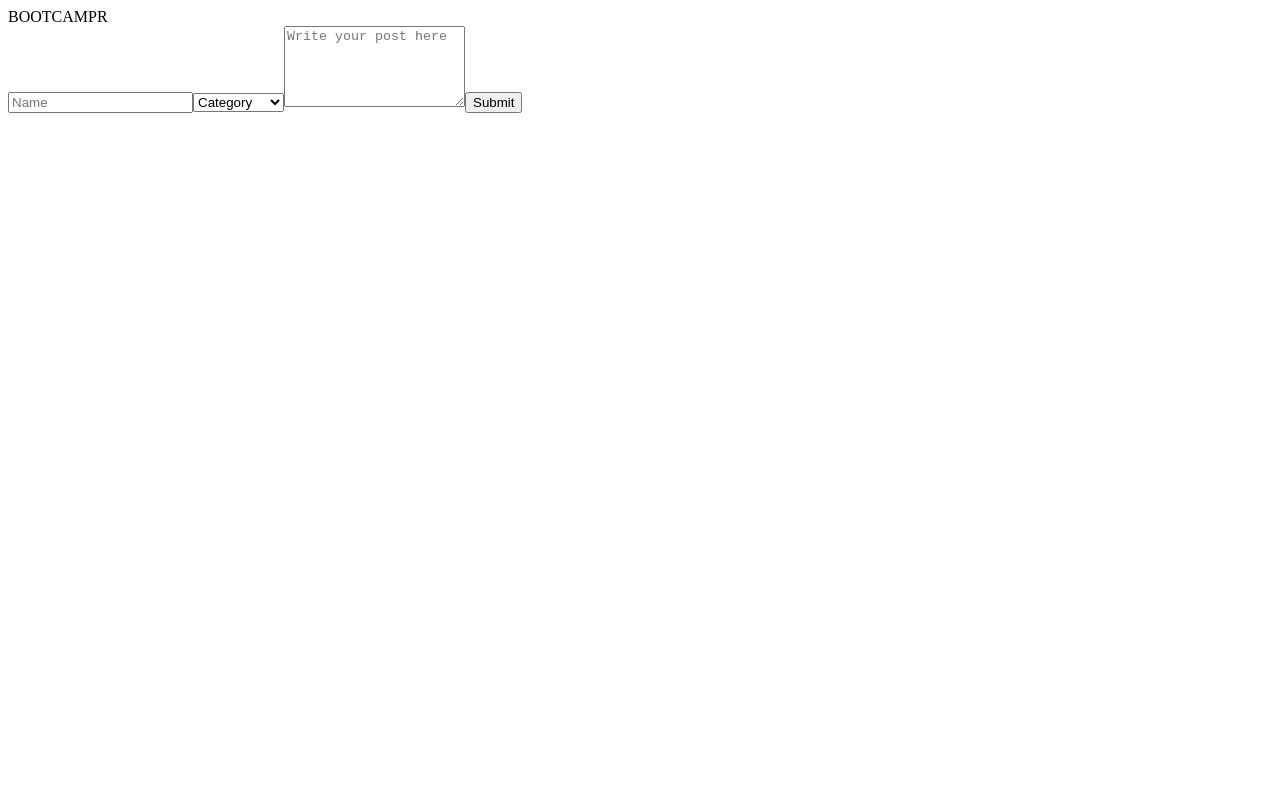
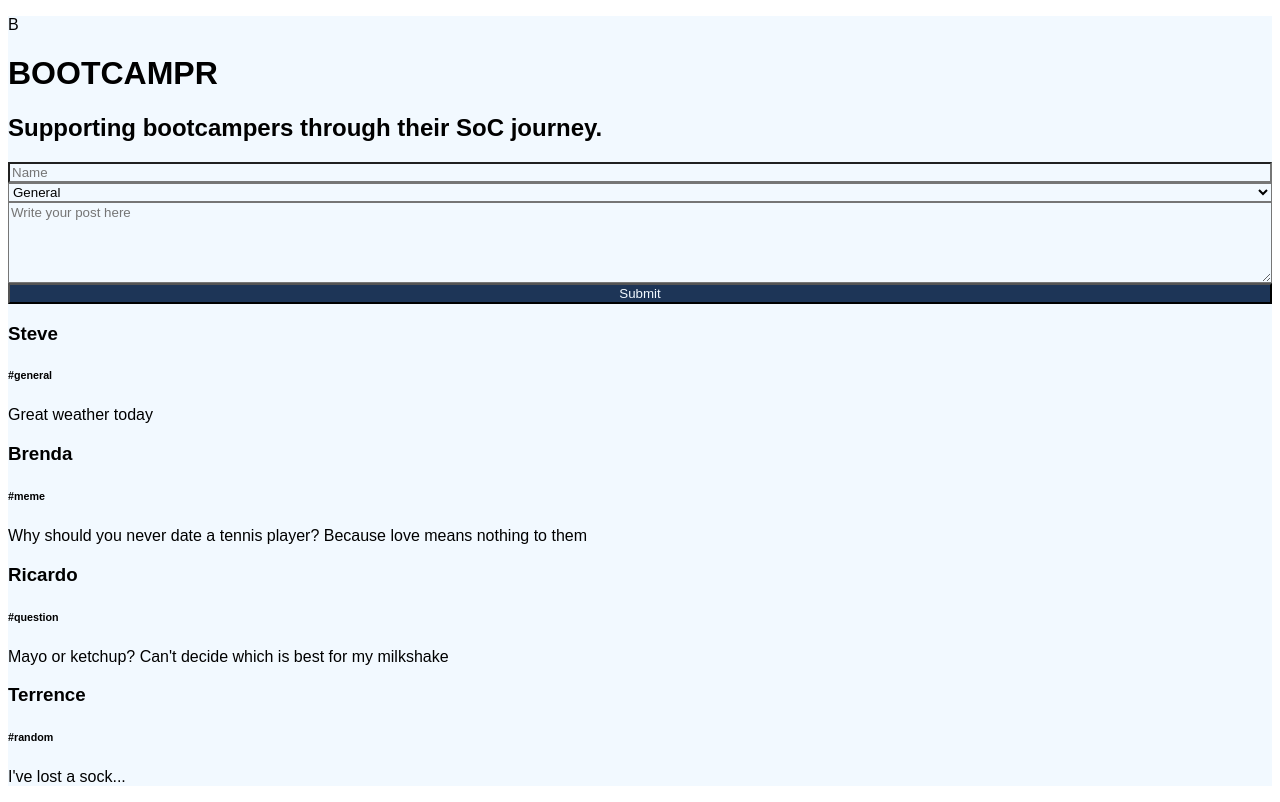
Before and after one commit to bvhadra/BootCampr, a React (Create React App) app in the folder bootcampr/: page / in a window 1280 px wide. Built offline with nearby package versions, Linux system fonts and the light colour scheme.

Commit message:
created new header component and started work on css

```diff
--- a/bootcampr/src/components/App/App.css
+++ b/bootcampr/src/components/App/App.css
@@ -0,0 +1,16 @@
+:root {
+  --dark-blue: #1d3557;
+  --light-blue: #2a93fa;
+  --orange: #fca311;
+  --off-white: #f2f9ff;
+  --cream: #f1f1e6;
+}
+
+.App {
+  font-family: "arial";
+  background-color: var(--off-white);
+}
+
+p {
+
+}
--- a/bootcampr/src/components/App/App.js
+++ b/bootcampr/src/components/App/App.js
@@ -3,10 +3,11 @@ import "./App.css";
 import InputForm from "../InputForm/InputForm";
 import NewPost from "../NewPost/NewPost";
 import dummyPosts from "../data/dummyPosts";
+import Header from "../Header/Header";
 
 function App() {
   // initial state to show the dummyPosts data on the screen
-  const [posts, setPosts] = useState([dummyPosts]);
+  const [posts, setPosts] = useState(dummyPosts);
 
   console.log(posts);
 
@@ -22,7 +23,7 @@ function App() {
 
   return (
     <div className="App">
-      <header>BOOTCAMPR</header>
+      <Header />
       <InputForm handleNewPost={handleNewPost} />
       {posts.map((e) => (
         <NewPost name={e.name} category={e.category} post={e.post} />
--- /dev/null
+++ b/bootcampr/src/components/Header/Header.js
@@ -0,0 +1,12 @@
+import React from "react";
+import "./Header.css";
+
+export default function Header() {
+  return (
+    <div>
+      <p>B</p>
+      <h1>BOOTCAMPR</h1>
+      <h2>Supporting bootcampers through their SoC journey.</h2>
+    </div>
+  );
+}
--- a/bootcampr/src/components/InputForm/InputForm.css
+++ b/bootcampr/src/components/InputForm/InputForm.css
@@ -1,4 +1,34 @@
-#inputform {
+:root {
+  --dark-blue: #1d3557;
+  --light-blue: #2a93fa;
+  --orange: #fca311;
+  --off-white: #f2f9ff;
+  --cream: #f1f1e6;
+}
+
+.inputform {
   display: flex;
   flex-direction: column;
+  font-family: arial;
+  background-color: var(--off-white);
 }
+
+textarea {
+  font-family: Arial;
+  color: #333;
+  background-color: var(--off-white);
+}
+input {
+  font-family: Arial;
+  color: #333;
+  background-color: var(--off-white);
+}
+
+select {
+  background-color: var(--off-white);
+}
+
+button {
+  background-color: var(--dark-blue);
+  color: var(--off-white);
+}
--- a/bootcampr/src/components/InputForm/InputForm.js
+++ b/bootcampr/src/components/InputForm/InputForm.js
@@ -30,7 +30,9 @@ function InputForm({ handleNewPost }) {
         value={category}
         onChange={(e) => setCategory(e.target.value)}
       >
-        <option value="category">Category</option>
+        <option value="category" disabled selected>
+          Category
+        </option>
         <option value="General">General</option>
         <option value="Question">Question</option>
         <option value="Joke/Meme">Joke/Meme</option>
```
Also changed, not shown: bootcampr/src/components/Header/Header.css (added), 1 other file (tests, documents, lock files or other folders).
